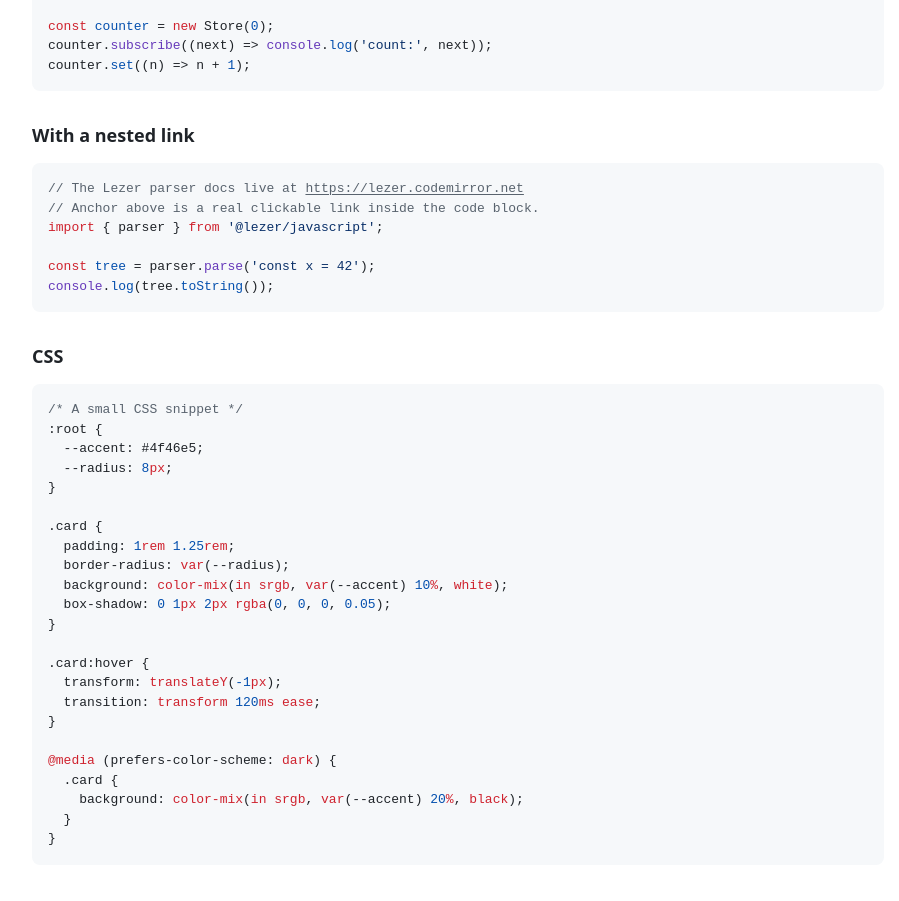
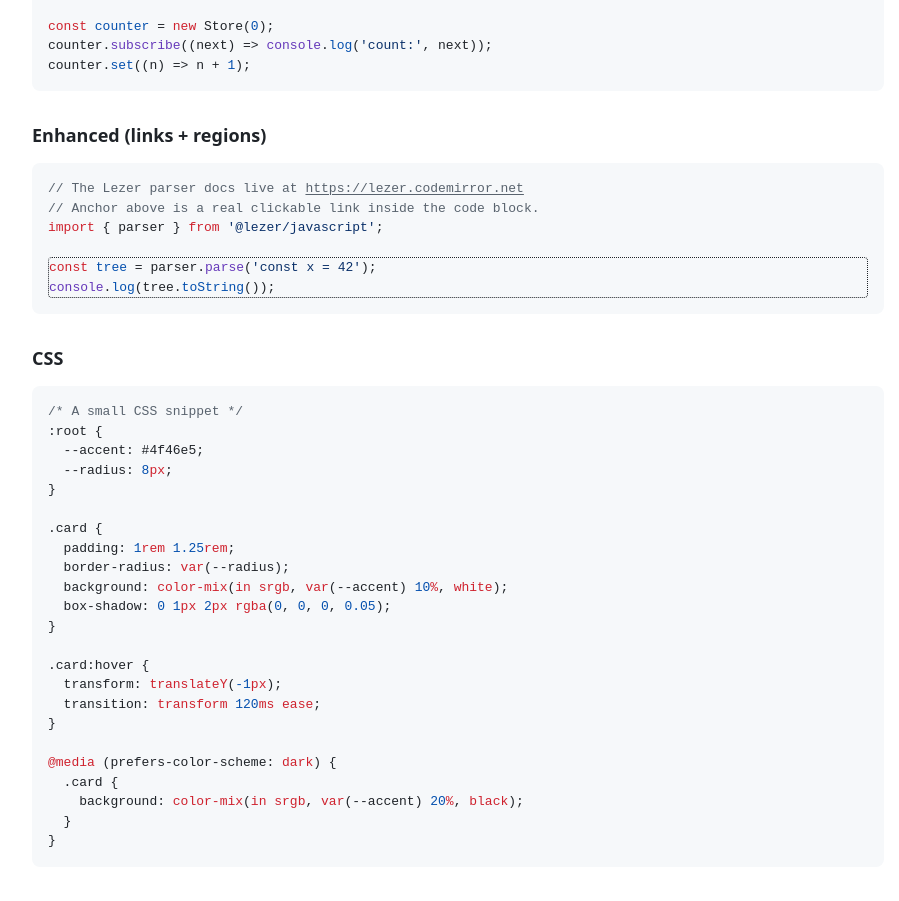
Before and after one commit to Janpot/css-highlights-experiments, a Next.js app: page /build-time in a window 1280 px wide. Shown: the part 1000-1901 px from the top of the page, without its empty margins (182-1081 px from the left). Built offline with nearby package versions, Linux system fonts and the light colour scheme.

Commit message:
enhanmce

```diff
--- a/app/build-time/page.tsx
+++ b/app/build-time/page.tsx
@@ -1,45 +1,16 @@
-import type { ReactNode } from "react";
-import { parser as jsParser } from "@lezer/javascript";
-import { parser as cssParser } from "@lezer/css";
-import CodeBlock from "@/components/CodeBlock";
+import { parser as jsParser } from '@lezer/javascript';
+import { parser as cssParser } from '@lezer/css';
+import CodeBlock from '@/components/CodeBlock';
+import { enhance } from '@/lib/enhance';
 import {
   SHORT_CODE,
   MEDIUM_CODE,
   LINKED_CODE,
   CSS_CODE,
   makeLongCode,
-} from "@/lib/samples";
+} from '@/lib/samples';
 
-export const dynamic = "force-static";
-
-const URL_RE = /https?:\/\/[^\s'"<>()]+/g;
-const TRAILING_PUNCT = /[.,;:!?)\]}]+$/;
-
-function linkify(code: string): ReactNode {
-  const out: ReactNode[] = [];
-  let last = 0;
-  let key = 0;
-  let m: RegExpExecArray | null;
-  URL_RE.lastIndex = 0;
-  while ((m = URL_RE.exec(code))) {
-    const start = m.index;
-    let url = m[0];
-    const trailing = TRAILING_PUNCT.exec(url);
-    if (trailing) url = url.slice(0, -trailing[0].length);
-    const end = start + url.length;
-    if (start > last) out.push(code.slice(last, start));
-    out.push(
-      <a key={key++} href={url} target="_blank" rel="noreferrer">
-        {url}
-      </a>,
-    );
-    last = end;
-    URL_RE.lastIndex = end;
-  }
-  if (out.length === 0) return code;
-  if (last < code.length) out.push(code.slice(last));
-  return <>{out}</>;
-}
+export const dynamic = 'force-static';
 
 export default function Page() {
   return (
@@ -59,8 +30,8 @@ export default function Page() {
         <CodeBlock code={MEDIUM_CODE} parser={jsParser} />
       </section>
       <section>
-        <h2>With a nested link</h2>
-        <CodeBlock code={linkify(LINKED_CODE)} parser={jsParser} />
+        <h2>Enhanced (links + regions)</h2>
+        <CodeBlock code={enhance(LINKED_CODE)} parser={jsParser} />
       </section>
       <section>
         <h2>CSS</h2>
--- a/app/mui/Code.tsx
+++ b/app/mui/Code.tsx
@@ -1,9 +1,11 @@
 import 'server-only';
 import { CodeHighlighter } from '@mui/internal-docs-infra/CodeHighlighter';
 import { createParseSource } from '@mui/internal-docs-infra/pipeline/parseSource';
+import { enhanceCodeEmphasis } from '@mui/internal-docs-infra/pipeline/enhanceCodeEmphasis';
 import { CodeContent } from './CodeContent';
 
 const sourceParser = createParseSource();
+const sourceEnhancers = [enhanceCodeEmphasis];
 
 export function Code({
   children,
@@ -20,6 +22,7 @@ export function Code({
       fileName={fileName}
       Content={CodeContent}
       sourceParser={sourceParser}
+      sourceEnhancers={sourceEnhancers}
     >
       {children}
     </CodeHighlighter>
--- /dev/null
+++ b/lib/enhance.tsx
@@ -0,0 +1,102 @@
+import { type ReactNode } from 'react';
+
+const URL_RE = /https?:\/\/[^\s'"<>()]+/g;
+const TRAILING_PUNCT = /[.,;:!?)\]}]+$/;
+const REGION_START = /^[ \t]*\/\/ @region-start\s+(\S+)[ \t]*$/;
+const REGION_END = /^[ \t]*\/\/ @region-end\s+(\S+)[ \t]*$/;
+
+function linkify(text: string, keyPrefix: string): ReactNode[] {
+  const out: ReactNode[] = [];
+  let last = 0;
+  let key = 0;
+  URL_RE.lastIndex = 0;
+  let m: RegExpExecArray | null;
+  while ((m = URL_RE.exec(text))) {
+    const start = m.index;
+    let url = m[0];
+    const trailing = TRAILING_PUNCT.exec(url);
+    if (trailing) url = url.slice(0, -trailing[0].length);
+    const end = start + url.length;
+    if (start > last) out.push(text.slice(last, start));
+    out.push(
+      <a
+        key={`${keyPrefix}-${key++}`}
+        href={url}
+        target="_blank"
+        rel="noreferrer"
+      >
+        {url}
+      </a>,
+    );
+    last = end;
+    URL_RE.lastIndex = end;
+  }
+  if (last < text.length) out.push(text.slice(last));
+  return out;
+}
+
+interface Frame {
+  className: string | null;
+  buffer: string;
+  children: ReactNode[];
+  key: number;
+}
+
+function flush(frame: Frame, keySeed: number) {
+  if (!frame.buffer) return;
+  frame.children.push(...linkify(frame.buffer, `k${frame.key}-${keySeed}`));
+  frame.buffer = '';
+}
+
+export function enhance(code: string): ReactNode {
+  const lines = code.split('\n');
+  const root: Frame = { className: null, buffer: '', children: [], key: 0 };
+  const stack: Frame[] = [root];
+  let keyCounter = 1;
+
+  for (let i = 0; i < lines.length; i++) {
+    const line = lines[i];
+    const isLast = i === lines.length - 1;
+
+    const start = REGION_START.exec(line);
+    if (start) {
+      flush(stack[stack.length - 1], i);
+      stack.push({
+        className: start[1],
+        buffer: '',
+        children: [],
+        key: keyCounter++,
+      });
+      continue;
+    }
+
+    const end = REGION_END.exec(line);
+    if (end) {
+      const frame = stack.pop();
+      if (!frame || frame.className !== end[1] || stack.length === 0) {
+        throw new Error(
+          `Mismatched @region-end for "${end[1]}" at line ${i + 1}`,
+        );
+      }
+      flush(frame, i);
+      const parent = stack[stack.length - 1];
+      parent.children.push(
+        <div key={`rg-${frame.key}`} className={frame.className!}>
+          {frame.children}
+        </div>,
+      );
+      continue;
+    }
+
+    const current = stack[stack.length - 1];
+    current.buffer += line;
+    if (!isLast) current.buffer += '\n';
+  }
+
+  if (stack.length !== 1) {
+    throw new Error(`Unclosed @region-start: "${stack[stack.length - 1].className}"`);
+  }
+
+  flush(root, lines.length);
+  return <>{root.children}</>;
+}
--- a/lib/samples.ts
+++ b/lib/samples.ts
@@ -42,8 +42,10 @@ export const LINKED_CODE = `// The Lezer parser docs live at https://lezer.codem
 // Anchor above is a real clickable link inside the code block.
 import { parser } from '@lezer/javascript';
 
+// @region-start region-highlight
 const tree = parser.parse('const x = 42');
 console.log(tree.toString());
+// @region-end region-highlight
 `;
 
 export const CSS_CODE = `/* A small CSS snippet */
--- a/styles/globals.css
+++ b/styles/globals.css
@@ -137,3 +137,8 @@ label.toggle {
   opacity: 1;
   font-weight: 600;
 }
+
+.region-highlight {
+  border: 1px dotted currentColor;
+  border-radius: 4px;
+}
```
Also changed, not shown: app/build-time-compressed/page.tsx (+8 -37 lines), app/mui/page.tsx (+9 -1 lines), app/plain-text/page.tsx (+14 -1 lines).
